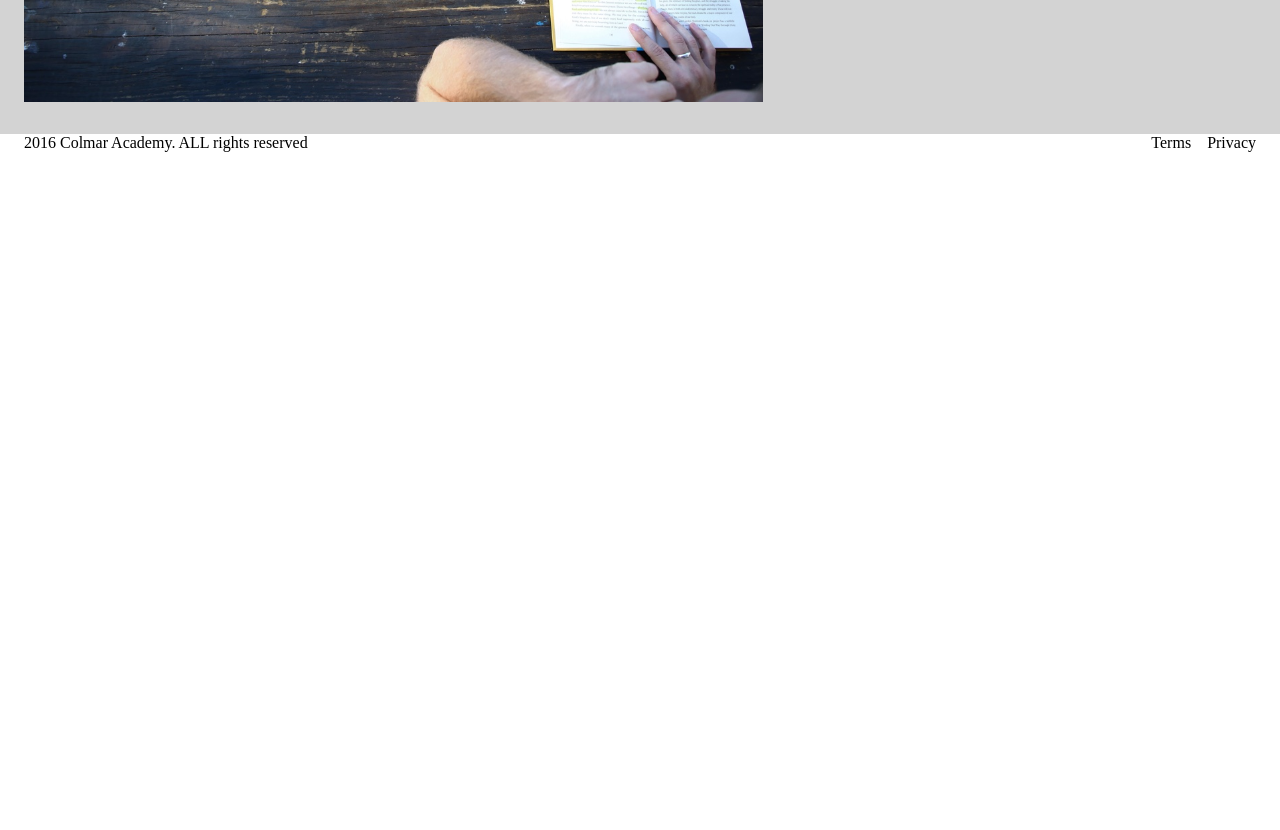
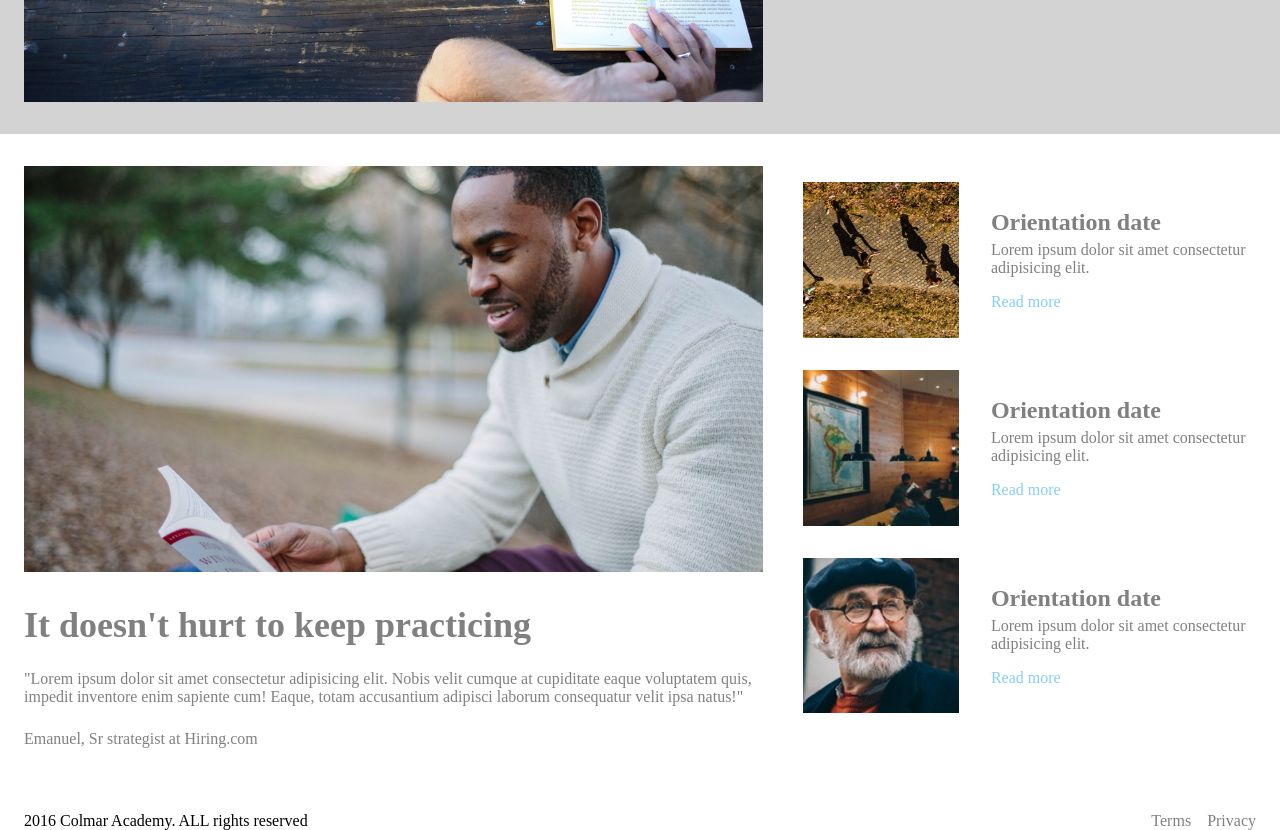
Before and after one commit to rattanunB/colmar_html_css, a plain HTML site: page index.html in a window 1280 px wide. Shown: the part 540-1370 px from the top of the page. Before the commit the page ends 800 px from the top, so only its background shows below. Drawn offline with Linux system fonts and the light colour scheme.

Commit message:
add information

```diff
--- a/asset/style.css
+++ b/asset/style.css
@@ -8,6 +8,19 @@ nav{
     align-items: center;
     margin: 0 24px;
     height: 64px;
+}
+
+img{
+    width: 100%;
+}
+
+span{
+    color: gray;
+}
+
+a{
+    text-decoration: none;
+    color: lightskyblue;
 }
 
 .navLeft{
@@ -35,13 +48,6 @@ nav{
     gap: 16px;
 }
 
-/* .container{
-    margin: 32px 0px 32px 24px;
-} */
-
-.heroImg{
-    width: 100%;
-}
 .hero{
     display: flex;
     gap: 24px;
@@ -84,6 +90,71 @@ nav{
     font-size: 20px;
 }
 
+.information{
+    display: flex;
+    gap: 24px;
+    padding:32px 0px 32px 24px;
+}
+
+.informationLeft{
+    display: flex;
+    flex: 6;
+    flex-direction: column;
+}
+
+.informationMainTitle{
+    font-size: 36px;
+    font-weight: 600;
+}
+
+.informationMainInfo{
+    display: flex;
+    flex-direction: column;
+    margin:32px 0;
+    gap: 24px;
+}
+
+.informationRight{
+    display: flex;
+    flex: 4;
+    flex-direction: column;
+}
+
+.informationCard{
+    display: flex;
+    gap: 16px;
+}
+
+.informationCard:hover{
+    background-color: lightgray;
+}
+
+.informationCardImgWarp{
+    display: flex;
+    flex: 3.5;
+    padding: 16px 0px 16px 16px;
+}
+
+.informationCardImg{
+    height: auto;
+}
+
+.informationCardTitle{
+    font-size: 24px;
+    font-weight: 600;
+}
+
+.informationCardInfo{
+    display: flex;
+    flex: 6.5;
+    flex-direction: column;
+    justify-content: center;
+}
+
+.informationCardDesc{
+    margin-top: 5px;
+    margin-bottom: 16px;
+}
 footer{
     display: flex;
     justify-content: space-between;
--- a/index.html
+++ b/index.html
@@ -17,6 +17,7 @@
             </div>
                 <span class="logoName">
                     <strong>COLMAR</strong>ACADEMY
+                </span>
             </div>
         </div>
         <div class="navRight">
@@ -31,12 +32,69 @@
     <div class="container">
         <section class="hero">
             <div class="heroLeft">
-                <img class="heroImg" src="./asset/image/banner.jpg" alt="banner">
+                <img class="img" src="./asset/image/banner.jpg" alt="banner">
             </div>
             <div class="heroRight">
                 <span class="heroRightTitle">Lean something new everyday</span>
                 <span class="heroRightDesc">Lorem ipsum dolor, sit amet consectetur adipisicing elit.</span>
                 <button class="heroButton">Start here</button>
+            </div>
+        </section>
+        <section class="information">
+            <div class="informationLeft">
+                <img class="img" src="./asset/image/information-main.jpg" alt="information-main">
+                <div class="informationMainInfo">
+                    <span class="informationMainTitle">
+                        It doesn't hurt to keep practicing
+                    </span>
+                    <span class="informationMainDesc">
+                        "Lorem ipsum dolor sit amet consectetur adipisicing elit. Nobis velit cumque at cupiditate eaque voluptatem quis, impedit inventore enim sapiente cum! Eaque, totam accusantium adipisci laborum consequatur velit ipsa natus!"
+                    </span>
+                    <span class="informationMainFrom">
+                        Emanuel, Sr strategist at Hiring.com
+                    </span>
+                </div>
+            </div>
+            <div class="informationRight">
+                <div class="informationCard">
+                    <div class="informationCardImgWarp">
+                        <img class="informationCardImg" src="./asset/image/information-orientation.jpg" alt="">
+                    </div>
+                    <div class="informationCardTitle">
+
+                    </div>
+                    <div class="informationCardInfo">
+                        <span class="informationCardTitle">Orientation date</span>
+                        <span class="informationCardDesc">Lorem ipsum dolor sit amet consectetur adipisicing elit.</span>
+                        <a href="#">Read more</a>
+                    </div>
+                </div>
+                <div class="informationCard">
+                    <div class="informationCardImgWarp">
+                        <img class="informationCardImg" src="./asset/image/information-campus.jpg" alt="">
+                    </div>
+                    <div class="informationCardTitle">
+
+                    </div>
+                    <div class="informationCardInfo">
+                        <span class="informationCardTitle">Orientation date</span>
+                        <span class="informationCardDesc">Lorem ipsum dolor sit amet consectetur adipisicing elit.</span>
+                        <a href="#">Read more</a>
+                    </div>
+                </div>
+                <div class="informationCard">
+                    <div class="informationCardImgWarp">
+                        <img class="informationCardImg" src="./asset/image/information-guest-lecture.jpg" alt="">
+                    </div>
+                    <div class="informationCardTitle">
+
+                    </div>
+                    <div class="informationCardInfo">
+                        <span class="informationCardTitle">Orientation date</span>
+                        <span class="informationCardDesc">Lorem ipsum dolor sit amet consectetur adipisicing elit.</span>
+                        <a href="#">Read more</a>
+                    </div>
+                </div>
             </div>
         </section>
     </div>
```
